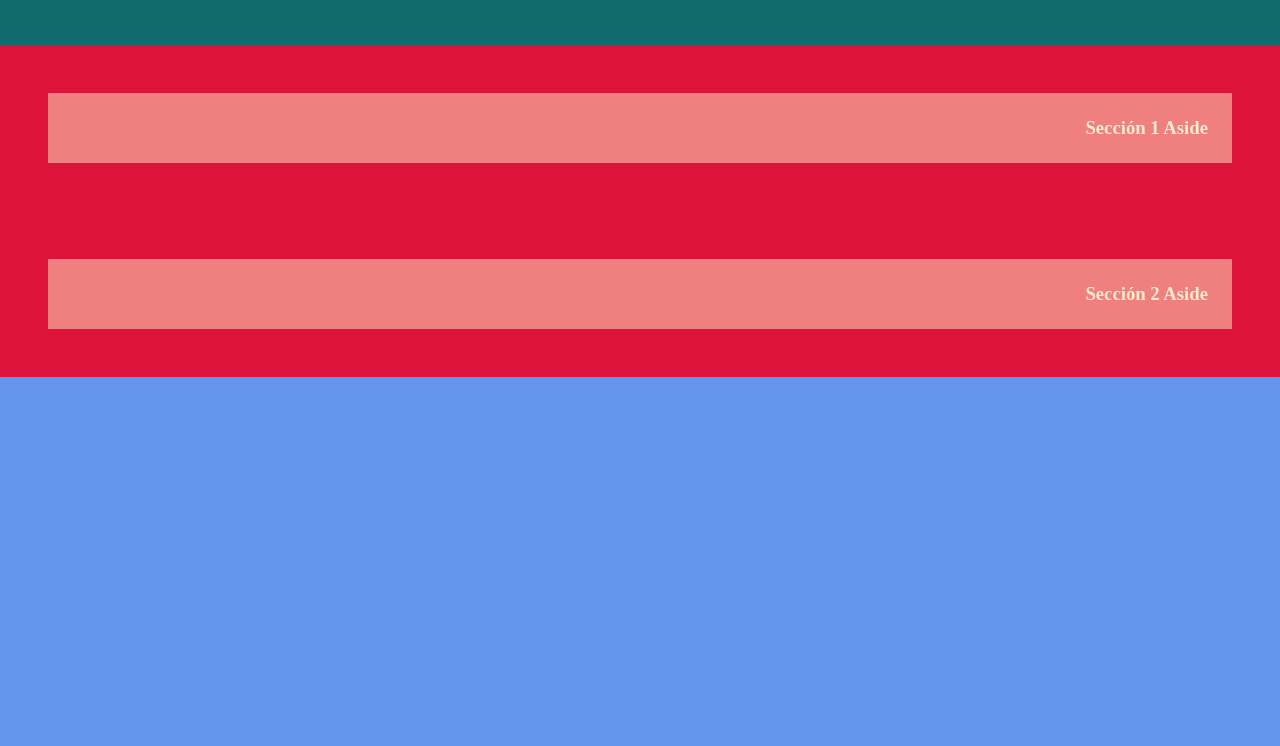
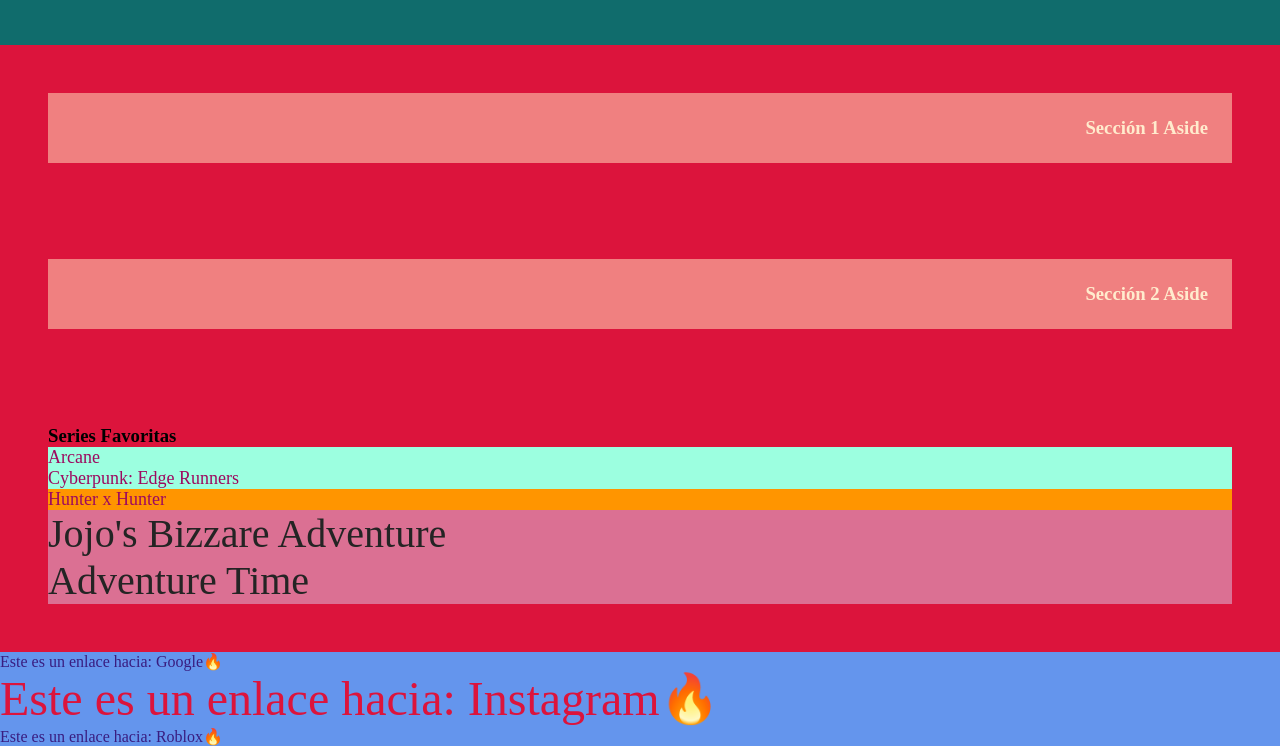
Before and after one commit to zDeltz/CSS, a plain HTML site: page 04-Selectores/Index.html in a window 1280 px wide. Shown: the part 445-1191 px from the top of the page. Before the commit the page ends 822 px from the top, so only its background shows below. Drawn offline with Linux system fonts and the light colour scheme.

Commit message:
Vimos selectores combinados de atributo y avanzamos.

```diff
--- a/04-Selectores/Index.html
+++ b/04-Selectores/Index.html
@@ -55,8 +55,30 @@
       <h3>Sección 2 Aside</h3>
     </section>
 
+    <section>
+      <h3>Series Favoritas</h3>
+      <ul class="lista">
+        <li>Arcane</li>
+        <li class="bro">Cyberpunk: Edge Runners</li>
+        <li class="tercero">Hunter x Hunter</li>
+        <li>Jojo's Bizzare Adventure</li>
+        <li>Adventure Time</li>
+      </ul>
+    </section>
+
   </aside>
 
+  <footer>
+
+    <div>
+
+      <a href="">Google</a>
+      <a href="https://www.instagram.com">Instagram</a>
+      <a href="">Roblox</a>
+
+    </div>
+
+  </footer>
 
 
 </body>
--- a/04-Selectores/Styles.css
+++ b/04-Selectores/Styles.css
@@ -43,18 +43,62 @@
       }
 
     - Hijo directo
+
+      Selecciona elementos que son hijos directos de un elemento padre.
+
+      elemento -> elementosHijos{
+        propiedades: valor;
+      }
+
+
     - Elemento Adjacente
+
+      Selecciona el primer elemento inmediatamente después de otro. (Su hermano inmediato o soft-siblings)
+
+      elemnto + elementoAdjacente{
+        propiedades: valores;
+      }
+
+
     - Hermano General
+
+      Selecciona todos los elementos hermanos después de un elemento.
+
+      elemento ~ elementosHermanos {
+        propiedades: valor;
+      }
 
   5. Selectores de Atributos.
 
     - Atributo
-    - Atributo - Valor
+
+    Selecciona elementos según el atributo que indiquemos. Sin importar su valor.
+
+    elemnto[atributo]{
+      propiedad: valor;
+    }
+
+    - Atributo con Valor
+
+    Selecciona elementos
 
   6. Selectores Avanzados
 
     - Pseudo-clases
+
+    Seleccionamos elementos en un esado particular.
+
+    elemento:pseudoclase {
+      propiedad: valor;
+    }
+
     - Pseudo-elementos.
+
+    Seleccionan pares específicas de un elemento en html
+
+      elemento::pseudoelemento {
+        propiedad: valor;
+      }
 
 */
 
@@ -137,3 +181,69 @@ aside section{
   padding: 24px;
   background-color: lightcoral;
 }
+
+/* Combinados - Hijos Directos */
+
+.lista > li {
+  background-color: rgb(156, 255, 224);
+  font-size: 18px;
+  color:rgb(157, 9, 95);
+}
+
+/* Elemento Adjacente */
+
+h3 + ul {
+  list-style-type: none;
+}
+
+.bro + li{
+  background-color:rgb(255, 149, 0);
+}
+
+/* Combinados - Hermano General */
+
+.bro + li ~ li{
+  background-color: palevioletred;
+}
+
+.tercero ~ li{
+  font-size: 40px;
+  color: rgb(36, 36, 36);
+}
+
+
+
+/* Selector de Atributo */
+
+a[href] {
+  display:block;
+  text-decoration: none;
+  color: rgb(57, 29, 128);
+}
+
+/* Selector de atributo con valor */
+
+a[href="https://www.instagram.com"] {
+  font-size: 48px;
+  color: crimson;
+}
+
+a:hover {
+  background-color: greenyellow;
+  color:rgb(33, 33, 33);
+}
+
+a:focus {
+  border: 3px solid red;
+}
+
+
+/* Pseudo-elementos */
+
+a::after {
+  content: "🔥";
+}
+
+a::before {
+  content: "Este es un enlace hacia: ";
+}
```
